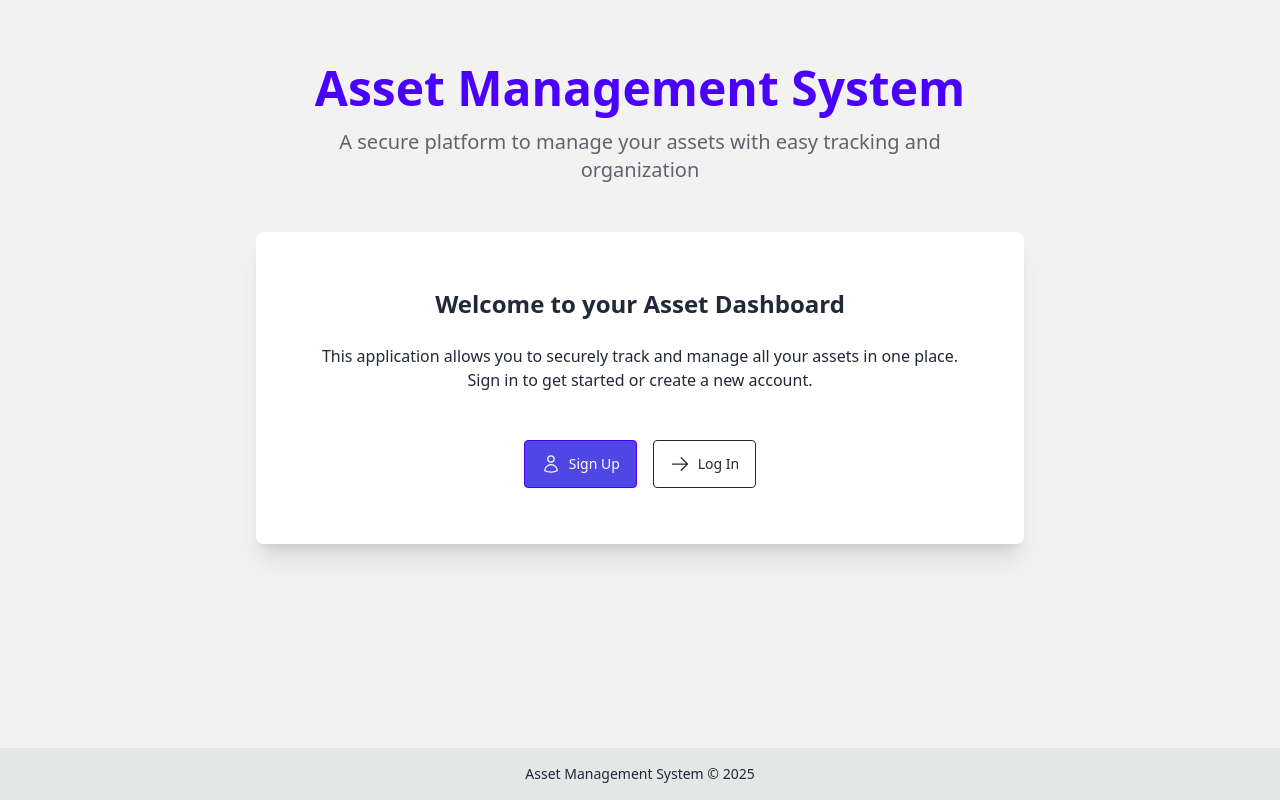
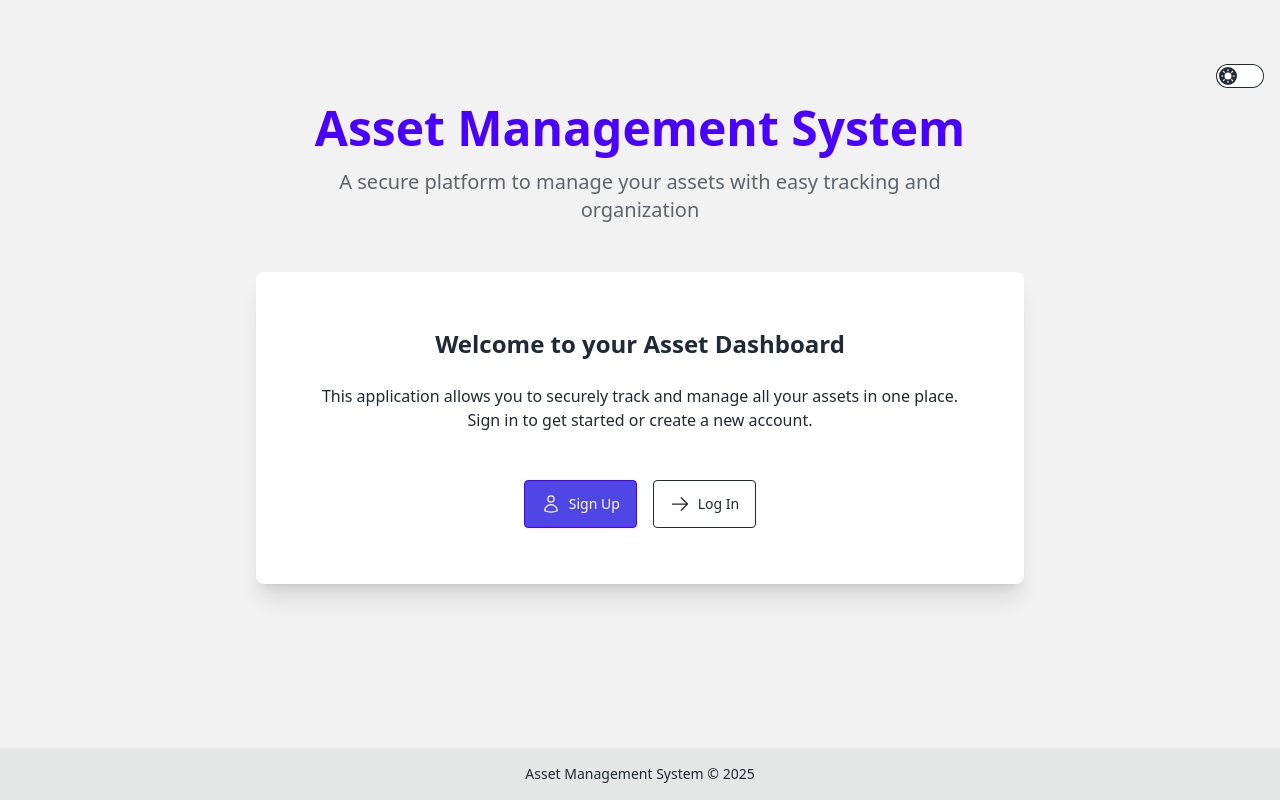
Before and after one commit to Prathmesh-Dhatrak/asset-management-system, a React (Vite) app: page / in a window 1280 px wide. Built offline with nearby package versions, Linux system fonts and the light colour scheme.

Commit message:
fix: add toggleTheme in app.ts

```diff
--- a/src/app/app.tsx
+++ b/src/app/app.tsx
@@ -1,9 +1,63 @@
 import { UserIcon, ArrowRightIcon } from "@heroicons/react/24/outline";
+import { useState, useEffect } from "react";
 
 function App() {
+  const [theme, setTheme] = useState("light");
+
+  const toggleTheme = () => {
+    const newTheme = theme === "light" ? "dark" : "light";
+    setTheme(newTheme);
+    document.documentElement.setAttribute("data-theme", newTheme);
+    localStorage.setItem("theme", newTheme);
+  };
+
+  useEffect(() => {
+    const savedTheme = localStorage.getItem("theme") || "light";
+    setTheme(savedTheme);
+    document.documentElement.setAttribute("data-theme", savedTheme);
+  }, []);
+
   return (
     <div className="min-h-screen flex flex-col bg-base-200">
       <div className="container mx-auto px-4 py-16">
+        <div className="flex justify-end mb-4">
+          <label className="grid cursor-pointer place-items-center">
+            <input
+              type="checkbox"
+              checked={theme === "dark"}
+              onChange={toggleTheme}
+              className="toggle theme-controller bg-base-content col-span-2 col-start-1 row-start-1"
+            />
+            <svg
+              className="stroke-base-100 fill-base-100 col-start-1 row-start-1"
+              xmlns="http://www.w3.org/2000/svg"
+              width="14"
+              height="14"
+              viewBox="0 0 24 24"
+              fill="none"
+              stroke="currentColor"
+              strokeWidth="2"
+              strokeLinecap="round"
+              strokeLinejoin="round">
+              <circle cx="12" cy="12" r="5" />
+              <path d="M12 1v2M12 21v2M4.2 4.2l1.4 1.4M18.4 18.4l1.4 1.4M1 12h2M21 12h2M4.2 19.8l1.4-1.4M18.4 5.6l1.4-1.4" />
+            </svg>
+            <svg
+              className="stroke-base-100 fill-base-100 col-start-2 row-start-1"
+              xmlns="http://www.w3.org/2000/svg"
+              width="14"
+              height="14"
+              viewBox="0 0 24 24"
+              fill="none"
+              stroke="currentColor"
+              strokeWidth="2"
+              strokeLinecap="round"
+              strokeLinejoin="round">
+              <path d="M21 12.79A9 9 0 1 1 11.21 3 7 7 0 0 0 21 12.79z"></path>
+            </svg>
+          </label>
+        </div>
+
         <header className="text-center mb-12">
           <h1 className="text-5xl font-bold text-primary mb-4">
             Asset Management System
```
